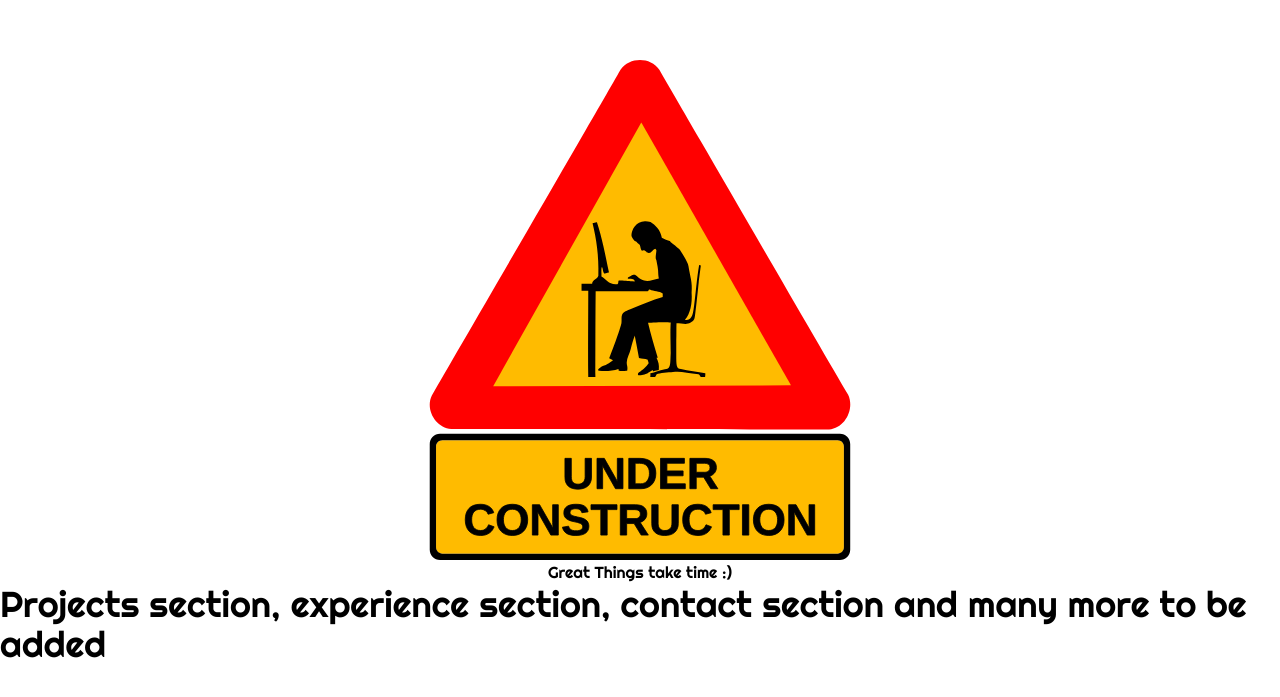
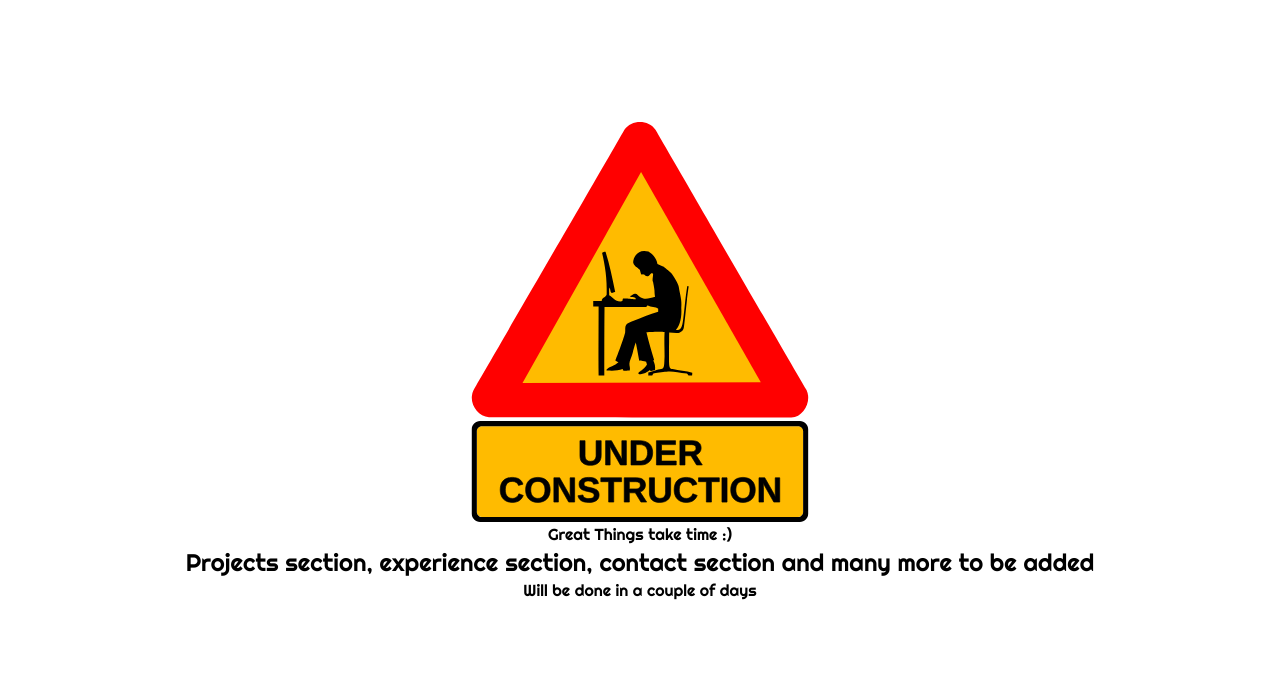
Before and after one commit to Gagan-poojari/Portfolio, a Next.js app: page / in a window 1280 px wide. Shown: the part 1638-2335 px from the top of the page. Built offline with nearby package versions, Linux system fonts and the light colour scheme.

Commit message:
initial commit3

```diff
--- a/app/components/Part3.jsx
+++ b/app/components/Part3.jsx
@@ -9,11 +9,12 @@ const Part3 = () => {
         alt="under construction"
         width={200}
         height={200}
-        className="sm:h-[500px] sm:w-[500px] h-[200px] w-[200px]"
+        className="sm:h-[400px] sm:w-[400px] h-[200px] w-[200px]"
         priority
         />
         <div>Great Things take time :)</div>
-        <div className='sm:text-4xl text-2xl'>Projects section, experience section, contact section and many more to be added</div>
+        <div className='sm:text-2xl text-xl'>Projects section, experience section, contact section and many more to be added</div>
+        <div>Will be done in a couple of days</div>
     </div>
   )
 }
```
